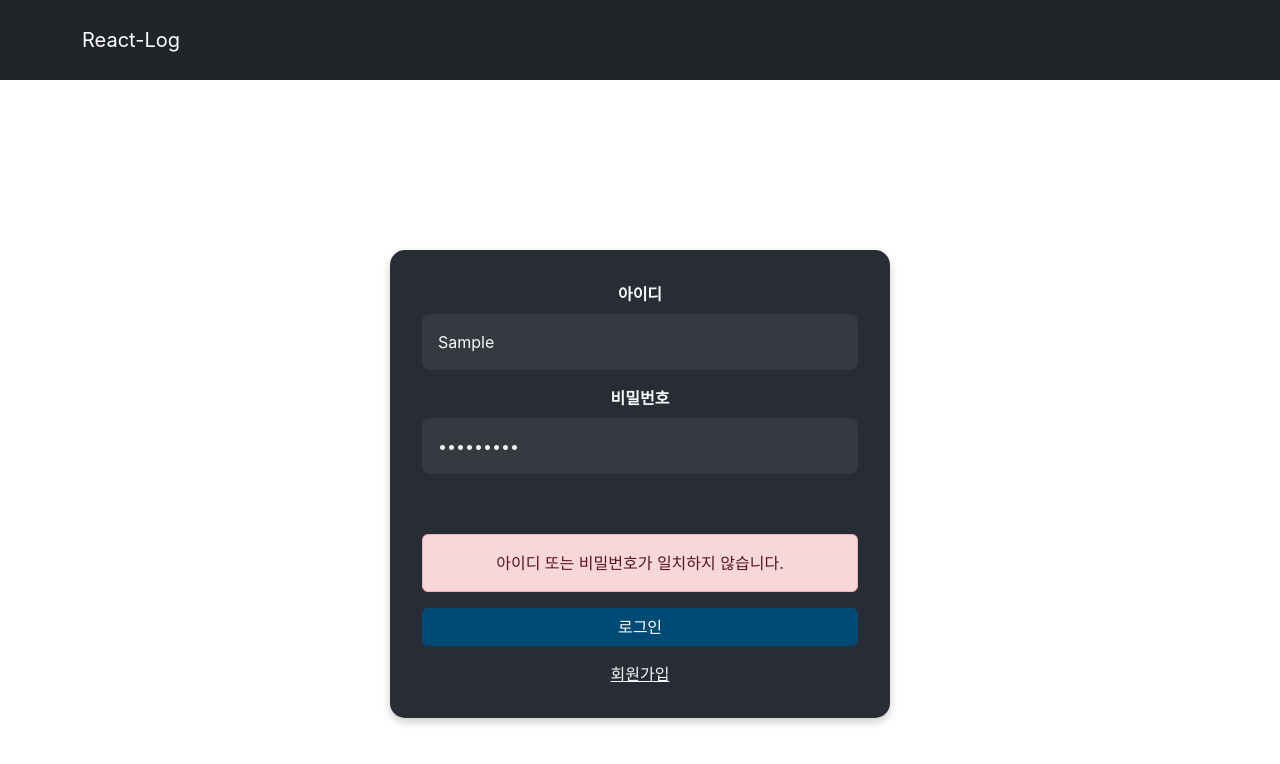
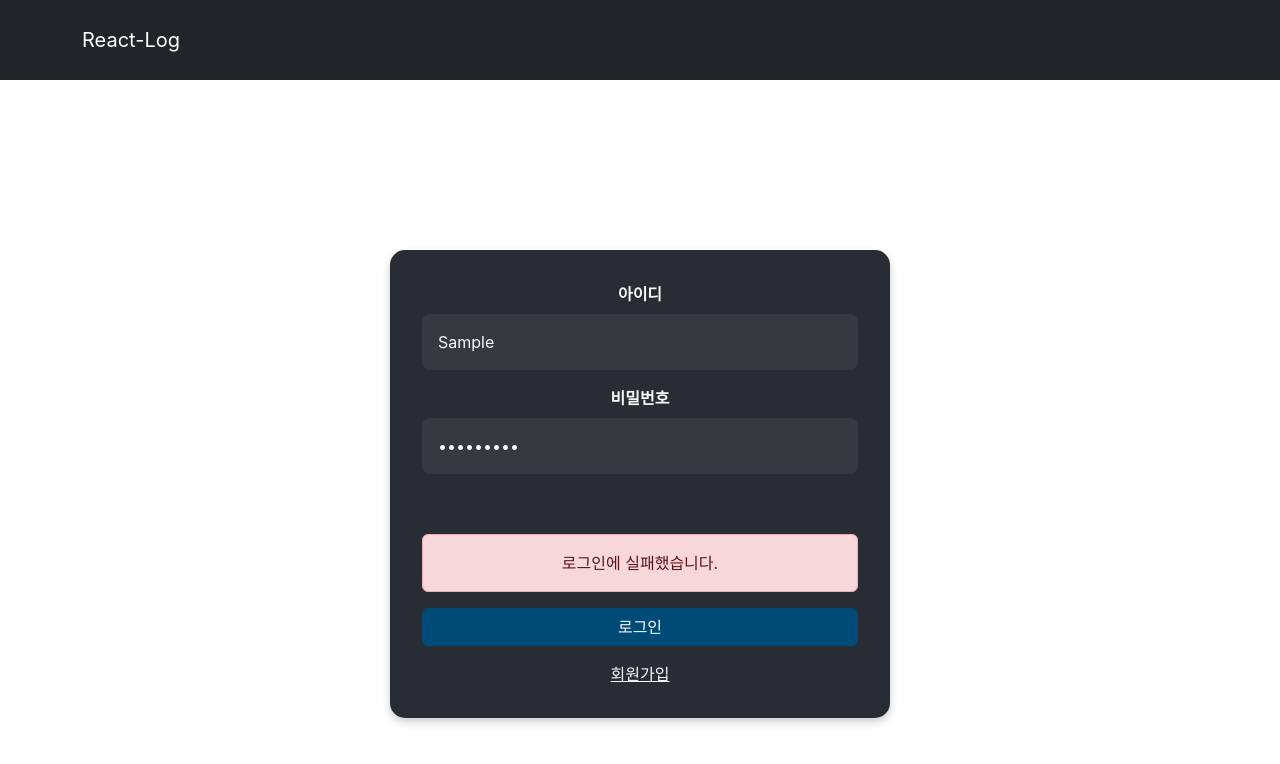
Before and after one commit to GEONU-MOON/react, a React (Create React App) app in the folder board/: page / in a window 1280 px wide. Both pictures are taken after typing "Sample", "Sample123" into the empty fields and a click on the button "로그인". Shown: the top 764 px of the page. Built offline with nearby package versions, Linux system fonts and the light colour scheme; no server answers.

Commit message:
feat 로그인 기능 구현 완료

```diff
--- a/board/src/routes/login.js
+++ b/board/src/routes/login.js
@@ -1,30 +1,44 @@
 import React, { useState } from "react";
 import { Container, Form, Button, Alert } from "react-bootstrap";
-import { useDispatch, useSelector } from "react-redux";
-import { login } from "../store";
 import { useNavigate } from "react-router-dom";
 import { Link } from "react-router-dom";
-import "../App.css";
+import axios from "axios";
+
+const API_BASE_URL = "http://3.34.252.191:8080/api";
 
 function Login() {
-  const dispatch = useDispatch();
   const navigate = useNavigate();
   const [username, setUsername] = useState("");
   const [password, setPassword] = useState("");
+  const [error, setError] = useState(null);
 
-  const { isLoggedIn, loginError } = useSelector((state) => state.auth);
-
-  const handleSubmit = (event) => {
+  const handleSubmit = async (event) => {
     event.preventDefault();
 
-    dispatch(login({ username, password }));
+    // 유효성 검사 (아이디, 비밀번호 입력 여부 확인)
+    if (!username || !password) {
+      setError("아이디와 비밀번호를 모두 입력해주세요.");
+      return;
+    }
+
+    try {
+      const requestData = { username, password }; // 요청 데이터 객체 생성
+
+      console.log("로그인 요청 데이터:", requestData); // 요청 데이터 출력
+
+      const response = await axios.post(
+        `${API_BASE_URL}/user/login`,
+        requestData
+      );
+
+      // 로그인 성공 시 토큰 저장 (localStorage 사용 예시)
+      localStorage.setItem("token", response.data.token);
+      navigate("/home");
+    } catch (error) {
+      console.error("로그인 실패:", error);
+      setError(error.response?.data?.message || "로그인에 실패했습니다.");
+    }
   };
-
-  if (isLoggedIn) {
-    // 로그인 성공 시 메인 페이지로 이동
-    navigate("/home");
-    return null;
-  }
 
   return (
     <div className="mt-4">
@@ -48,7 +62,9 @@ function Login() {
             placeholder="비밀번호를 입력하세요"
           />
         </Form.Group>
-        {loginError && <Alert variant="danger">{loginError}</Alert>}
+
+        {error && <Alert variant="danger">{error}</Alert>}
+
         <div className="d-flex flex-column align-items-center mt-3">
           <Button variant="primary" type="submit" className="w-100">
             로그인
```
